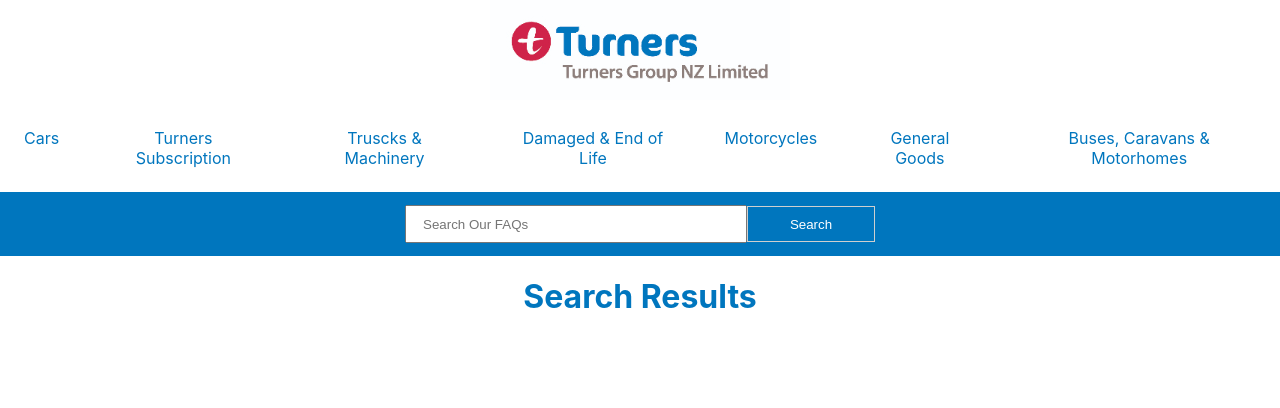
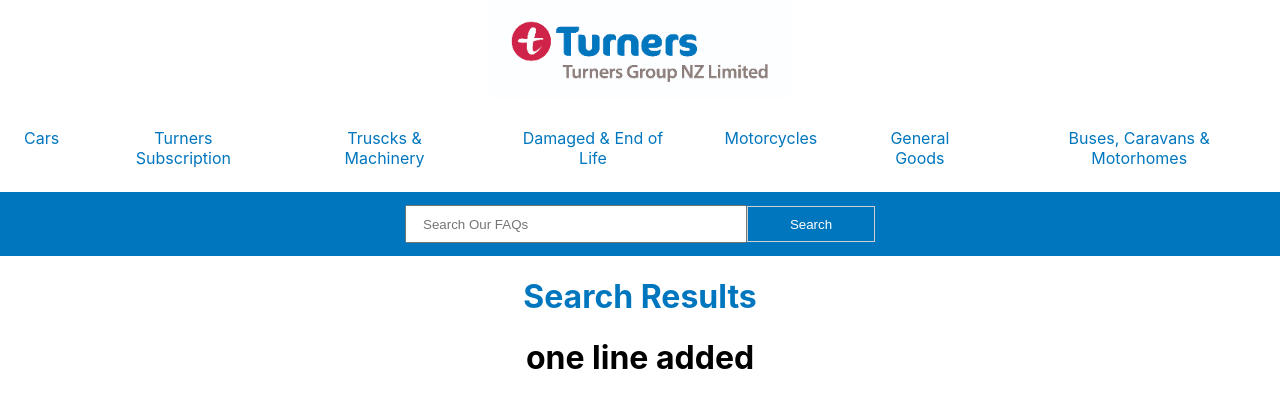
Before and after one commit to hilary81/turner-web, a React (Create React App) app: page / in a window 1280 px wide. Shown: the top 408 px of the page. Built offline with nearby package versions, Linux system fonts and the light colour scheme.

Commit message:
one line added

```diff
--- a/src/components/BingSearch.js
+++ b/src/components/BingSearch.js
@@ -80,6 +80,7 @@
 					searchResults.map((result) => {
 						return <Results address={result.url} name={result.name} snippet={result.snippet}></Results>;
 					})}
+					<h1>one line added</h1>
 			</div>
 		</div>
 	);
```
